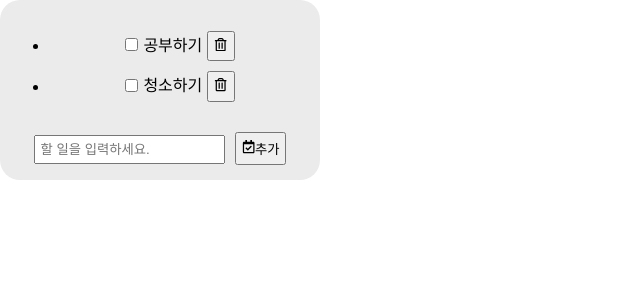
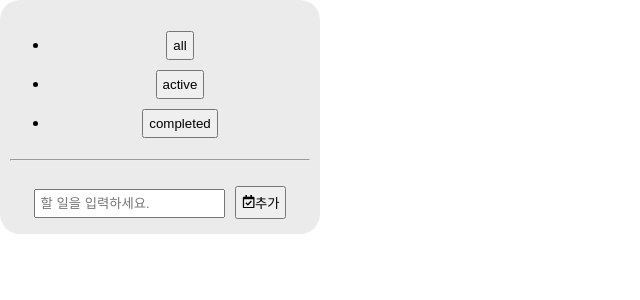
Before and after one commit to JeongSunghan/React-basic-letcutre-2024.03, a React (Create React App) app: page / in a window 1280 px wide. Shown: the top 300 px of the page, without its empty margins (0-640 px from the left). Built offline with nearby package versions, Linux system fonts and the light colour scheme.

Commit message:
React TodoList-BS

```diff
--- a/package.json
+++ b/package.json
@@ -6,7 +6,9 @@
     "@testing-library/jest-dom": "^5.17.0",
     "@testing-library/react": "^13.4.0",
     "@testing-library/user-event": "^13.5.0",
+    "bootstrap": "^5.3.3",
     "react": "^18.2.0",
+    "react-bootstrap": "^2.10.2",
     "react-dom": "^18.2.0",
     "react-icons": "^5.0.1",
     "react-scripts": "5.0.1",
--- a/src/apps/App11_Todo.jsx
+++ b/src/apps/App11_Todo.jsx
@@ -7,11 +7,12 @@ import TodoList from '../todo_components/TodoList'
 
 
 function App() {
-
+  const filters = ['all', 'active', 'completed'];
+  const [filter, setFilter] = useState('all');
   return (
     <div className='card'>
-      <Header />
-      <TodoList />
+      <Header filters={filters} filter={filter} onFilterChange={setFilter} />
+      <TodoList filter={filter} />
     </div>
   );
 }
--- a/src/todo_components/AddTodo.jsx
+++ b/src/todo_components/AddTodo.jsx
@@ -5,7 +5,9 @@ import { FaRegCalendarCheck } from "react-icons/fa";
 
 //{onAdd} props 객체에서 직접 하나 이상의 속성을 추출, 별도의 변수 선언하지 않고 해당 속성 바로 사용
 export default function AddTodo({ onAdd }) {
+
   const [text, setText] = useState('');
+
   const handleChange = (event) => setText(event.target.value);
   //e.printStackTrace 와 같은 기능
   const handleSubmit = (e)  => {
--- a/src/todo_components/Header.jsx
+++ b/src/todo_components/Header.jsx
@@ -1,12 +1,18 @@
-
 import '../apps/App.css';
 
-
-
-export default function Header() {
+export default function Header({filters, filter, onFilterChange}) {
   return (
-    <>
-
-    </>
+    <header>
+      <ul>
+        {
+          filters.map((value, index) => (
+            <li key={index}>
+              <button onClick={() => onFilterChange(value)}>{value}</button>
+            </li>
+          ))
+        }
+      </ul>
+      <hr />
+    </header>
   );
 }
--- a/src/todo_components/TodoList.jsx
+++ b/src/todo_components/TodoList.jsx
@@ -1,22 +1,16 @@
-import { useState } from 'react';
+import { useEffect, useState } from 'react';
 import '../apps/App.css';
-import { FaRegTrashAlt } from "react-icons/fa";
-import { v4 as uuidv4 } from 'uuid';
 import AddTodo from './AddTodo';
 import Todo from './Todo';
 
-export default function TodoList() {
-
+export default function TodoList({ filter }) {
   /*
     text = 입력 필드에 입력된 text 저장
     toods = 할 일 목록을 저장 => 각 할 일은, id,work,status를 속성으로 가짐
  */
 
-
-  const [todos, setTodos] = useState([
-    { id: uuidv4(), work: '공부하기', status: 'active' },
-    { id: uuidv4(), work: '청소하기', status: 'active' },
-  ]);
+  const initData = readFromLocalStorage()
+  const [todos, setTodos] = useState(initData);
 
   const handleUpdate = updated =>
     setTodos(todos.map(todo => (todo.id === updated.id) ? updated : todo));
@@ -26,6 +20,11 @@ export default function TodoList() {
 
   const handleAdd = todo => setTodos([...todos, todo]);
 
+  useEffect(() => {
+    localStorage.setItem('todos', JSON.stringify(todos));
+  }, [todos]);
+
+  const filteredTodos = getFilteredTodos(todos, filter);
   return (
     <div>
       {/* 할 일 목록을 표시하는 <ul>과 <li> 태그: todos 배열을 map 함수를 사용하여 순회하고,
@@ -39,7 +38,7 @@ export default function TodoList() {
 
       <ul>
         {
-          todos.map(todo => (
+          filteredTodos.map(todo => (
             <Todo todo={todo} onUpdate={handleUpdate} onDelete={handleDelete} />
           ))
         }
@@ -48,3 +47,15 @@ export default function TodoList() {
     </div>
   );
 }
+
+function readFromLocalStorage() {
+  const todos = localStorage.getItem('todos');
+  console.log(todos);
+  return todos ? JSON.parse(todos) : [];
+}
+
+function getFilteredTodos(todos, filter) {
+  if (filter === 'all')
+    return todos;
+  return todos.filter(todo => todo.status === filter);
+}
```
Also changed, not shown: 1 other file (tests, documents, lock files or other folders).
